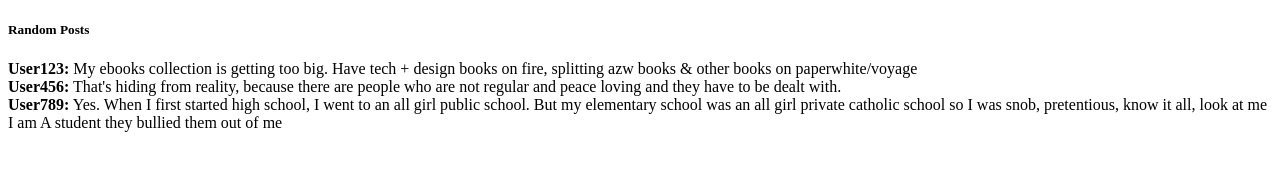
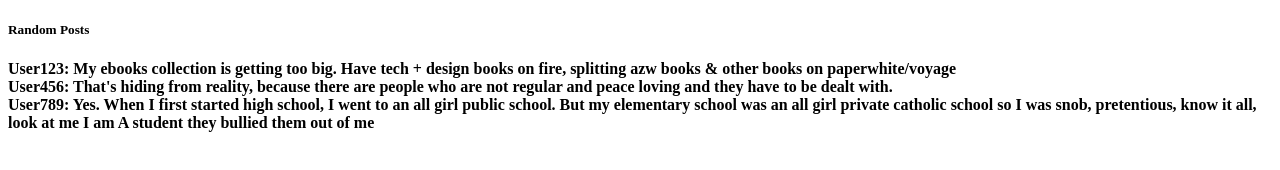
Before and after one commit to Shreekant16/DWM-MiniProject, a plain HTML site: page index.html in a window 1280 px wide. Drawn offline with nearby package versions, Linux system fonts and the light colour scheme.

Commit message:
Update index.html

```diff
--- a/index.html
+++ b/index.html
@@ -15,15 +15,15 @@
                     </div>
                     <div class="card-body">
                         <div class="post">
-                            <strong>User123:</strong> My ebooks collection is getting too big. Have tech + design books on fire, splitting azw books & other books on paperwhite/voyage
+                            <strong>User123: My ebooks collection is getting too big. Have tech + design books on fire, splitting azw books & other books on paperwhite/voyage </strong>
                         </div>
 
                         <div class="post">
-                            <strong>User456:</strong> That's hiding from reality, because there are people who are not regular and peace loving and they have to be dealt with.
+                            <strong>User456: That's hiding from reality, because there are people who are not regular and peace loving and they have to be dealt with. </strong>
                         </div>
 
                         <div class="post">
-                            <strong>User789:</strong> Yes. When I first started high school, I went to an all girl public school. But my elementary school was an all girl private catholic school so I was snob, pretentious, know it all, look at me I am A student they bullied them out of me
+                            <strong>User789: Yes. When I first started high school, I went to an all girl public school. But my elementary school was an all girl private catholic school so I was snob, pretentious, know it all, look at me I am A student they bullied them out of me </strong>
                         </div>
                     </div>
                 </div>
```
